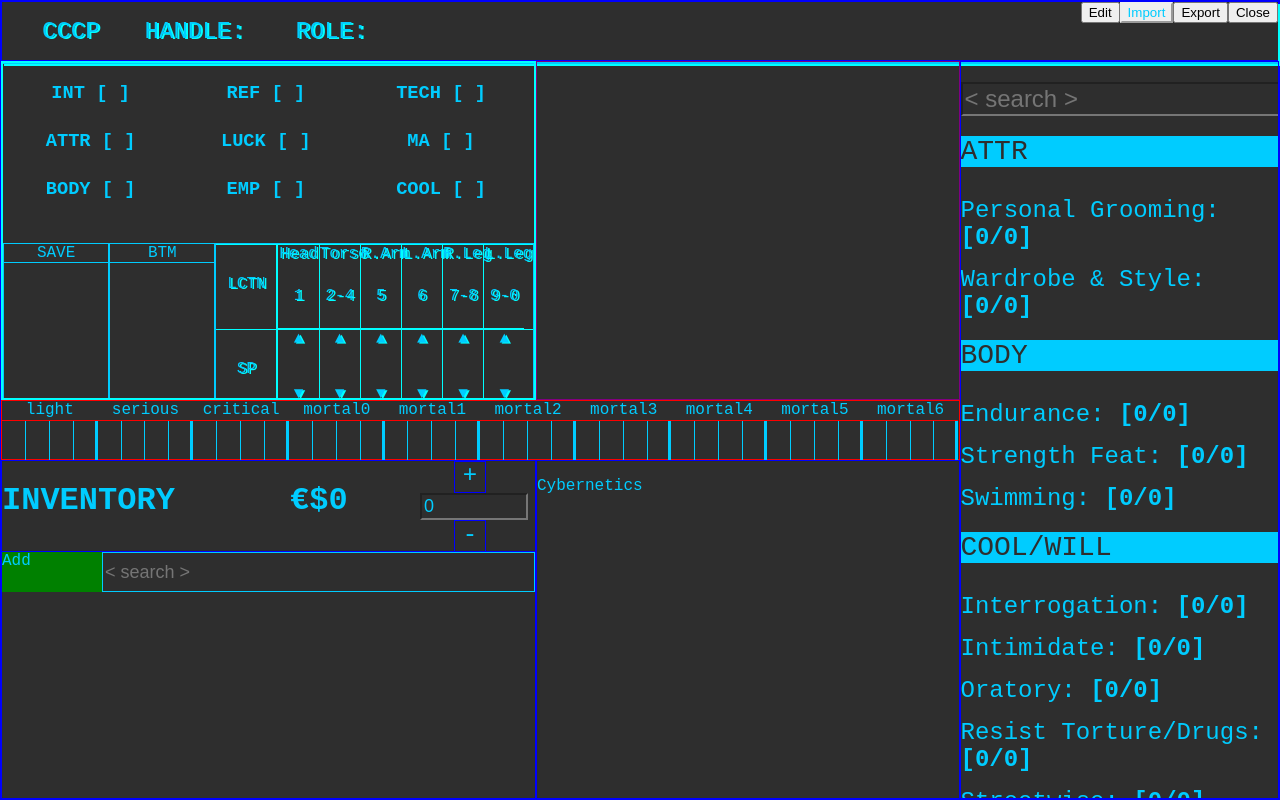
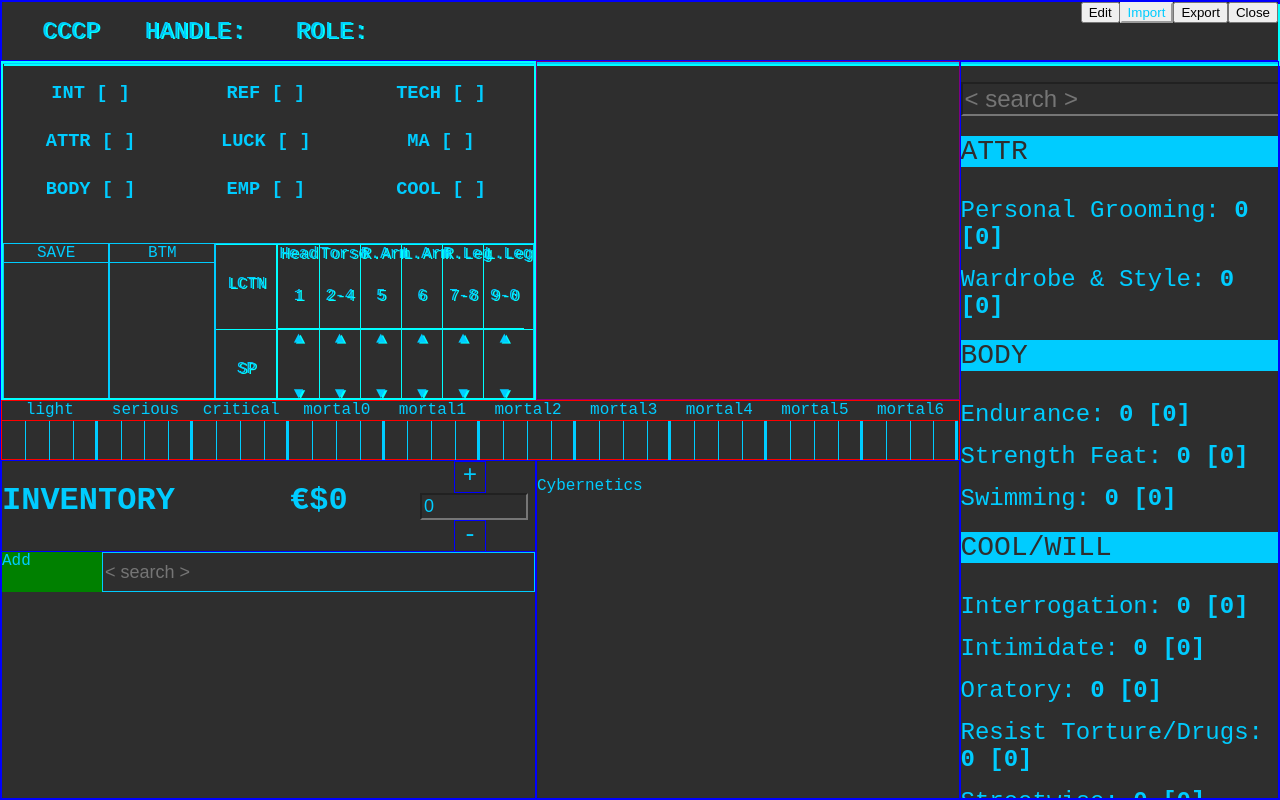
Before and after one commit to Snowcart/cyberpunk-character-console-project, a React app in the folder app/: page / in a window 1280 px wide. Built offline with nearby package versions, Linux system fonts and the light colour scheme.

Commit message:
...listen to rob

```diff
--- a/app/src/skills/Skills.tsx
+++ b/app/src/skills/Skills.tsx
@@ -76,7 +76,7 @@ const Skills = () => {
 			</>
 		) : (
 			<>
-				{s.name}: <strong>{`[${s.points}/${calculatedValue ? calculatedValue : s.points}]`}</strong>
+				{s.name}: <strong>{`${s.points} [${calculatedValue ? calculatedValue : s.points}]`}</strong>
 			</>
 		);
 	};
```
Also changed, not shown: app/src/inventory/Inventory.tsx (+22 -0 lines).
